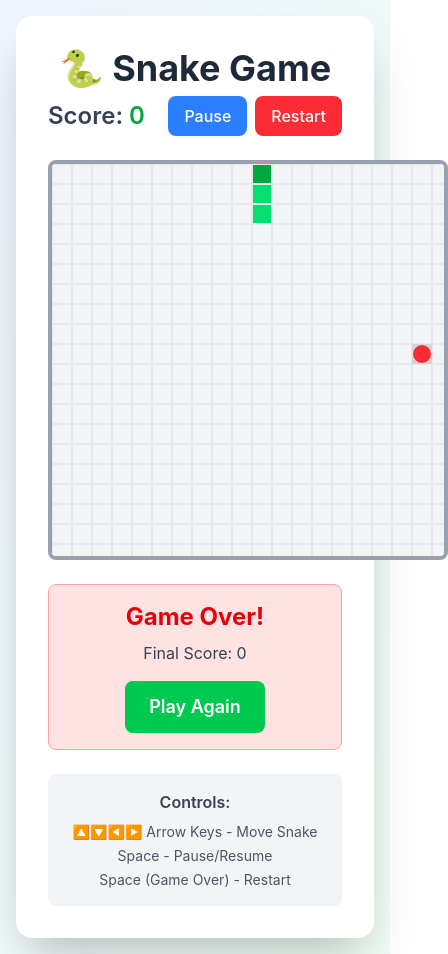
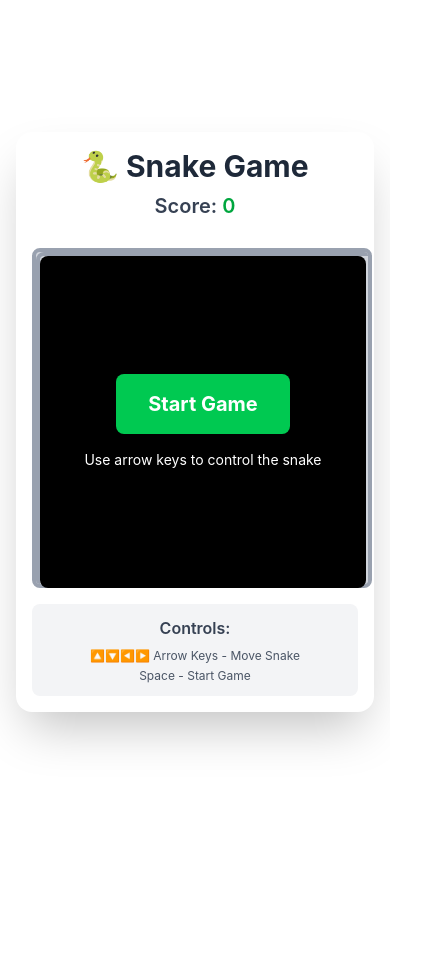
Before and after one commit to rajib-sadhu/snake-game, a React (Vite) app: page / in a window 390 px wide. Shown: the whole page, 448 px wide, since content can reach past the window. After the commit the page ends 844 px from the top, so only its background shows below. Built offline with nearby package versions, Linux system fonts and the light colour scheme.

Commit message:
some changes

```diff
--- a/src/components/SnackGame.tsx
+++ b/src/components/SnackGame.tsx
@@ -37,17 +37,38 @@ const initialGameState: GameState = {
 const SnakeGame: React.FC = () => {
   const [gameState, setGameState] = useState<GameState>(initialGameState);
   const [showMobileControls, setShowMobileControls] = useState(false);
+  const [gameStarted, setGameStarted] = useState(false);
+  const [isMobile, setIsMobile] = useState(false);
 
   useEffect(() => {
-    const isMobile = /iPhone|iPad|iPod|Android/i.test(navigator.userAgent);
-    setShowMobileControls(isMobile);
+    const checkMobile = () => {
+      const mobile =
+        /iPhone|iPad|iPod|Android/i.test(navigator.userAgent) ||
+        window.innerWidth <= 768;
+      setIsMobile(mobile);
+      setShowMobileControls(mobile);
+    };
+
+    checkMobile();
+    window.addEventListener("resize", checkMobile);
+
+    return () => window.removeEventListener("resize", checkMobile);
   }, []);
+
+  const startGame = () => {
+    setGameStarted(true);
+    setGameState({
+      ...initialGameState,
+      food: createFood(initialGameState.snake),
+    });
+  };
 
   const resetGame = () => {
     setGameState({
       ...initialGameState,
       food: createFood(initialGameState.snake),
     });
+    setGameStarted(true);
   };
 
   const togglePause = () => {
@@ -55,7 +76,7 @@ const SnakeGame: React.FC = () => {
   };
 
   const moveSnake = useCallback(() => {
-    if (gameState.gameOver || gameState.isPaused) return;
+    if (!gameStarted || gameState.gameOver || gameState.isPaused) return;
 
     setGameState((prev) => {
       const newSnake = [...prev.snake];
@@ -111,10 +132,17 @@ const SnakeGame: React.FC = () => {
         return { ...prev, snake: newSnake };
       }
     });
-  }, [gameState.gameOver, gameState.isPaused]);
+  }, [gameStarted, gameState.gameOver, gameState.isPaused]);
 
   const handleKeyPress = useCallback(
     (event: KeyboardEvent) => {
+      if (!gameStarted) {
+        if (event.key === " ") {
+          startGame();
+        }
+        return;
+      }
+
       if (gameState.gameOver) {
         if (event.key === " ") {
           resetGame();
@@ -128,7 +156,7 @@ const SnakeGame: React.FC = () => {
       }
 
       setGameState((prev) => {
-        if (prev.isPaused) return prev;
+        if (!gameStarted || prev.isPaused) return prev;
 
         switch (event.key) {
           case "ArrowUp":
@@ -155,12 +183,8 @@ const SnakeGame: React.FC = () => {
         return prev;
       });
     },
-    [gameState.gameOver, gameState.isPaused]
+    [gameStarted, gameState.gameOver]
   );
-
-  useEffect(() => {
-    resetGame();
-  }, []);
 
   useEffect(() => {
     const gameInterval = setInterval(moveSnake, GAME_SPEED);
@@ -172,6 +196,15 @@ const SnakeGame: React.FC = () => {
     return () => window.removeEventListener("keydown", handleKeyPress);
   }, [handleKeyPress]);
 
+  const calculateGridSize = () => {
+    const maxWidth = isMobile ? window.innerWidth - 40 : 400;
+    const calculatedCellSize = Math.floor(maxWidth / GRID_SIZE);
+    return Math.min(calculatedCellSize, CELL_SIZE);
+  };
+
+  const cellSize = calculateGridSize();
+  const gridSizePx = GRID_SIZE * cellSize;
+
   const renderCell = (x: number, y: number) => {
     const isSnake = gameState.snake.some(
       (segment) => segment.x === x && segment.y === y
@@ -179,14 +212,14 @@ const SnakeGame: React.FC = () => {
     const isFood = gameState.food.x === x && gameState.food.y === y;
     const isHead = gameState.snake[0]?.x === x && gameState.snake[0]?.y === y;
 
-    let cellClass = "border border-gray-200";
+    let cellClass = "border border-gray-200 transition-colors duration-150";
 
     if (isHead) {
       cellClass += " bg-green-600";
     } else if (isSnake) {
       cellClass += " bg-green-400";
     } else if (isFood) {
-      cellClass += " bg-red-500 rounded-full";
+      cellClass += " bg-red-500 rounded-full animate-pulse";
     } else {
       cellClass += " bg-gray-100";
     }
@@ -196,14 +229,40 @@ const SnakeGame: React.FC = () => {
         key={`${x}-${y}`}
         className={cellClass}
         style={{
-          width: CELL_SIZE,
-          height: CELL_SIZE,
+          width: cellSize,
+          height: cellSize,
+          minWidth: cellSize,
+          minHeight: cellSize,
         }}
       />
     );
   };
 
   const renderGrid = () => {
+    if (!gameStarted) {
+      return (
+        <div
+          className="flex items-center justify-center bg-gray-300 border-4 border-gray-400 rounded-lg mx-auto"
+          style={{
+            width: gridSizePx,
+            height: gridSizePx,
+          }}
+        >
+          <div className="text-center p-4">
+            <button
+              onClick={startGame}
+              className="px-8 py-4 bg-green-500 text-white rounded-lg hover:bg-green-600 transition-colors font-bold text-xl shadow-lg transform hover:scale-105"
+            >
+              Start Game
+            </button>
+            <p className="mt-4 text-gray-600 text-sm">
+              Press Space bar or tap Start to begin
+            </p>
+          </div>
+        </div>
+      );
+    }
+
     const grid = [];
     for (let y = 0; y < GRID_SIZE; y++) {
       for (let x = 0; x < GRID_SIZE; x++) {
@@ -214,79 +273,108 @@ const SnakeGame: React.FC = () => {
   };
 
   return (
-    <div className="min-h-screen bg-gradient-to-br from-blue-50 to-green-50 flex flex-col items-center justify-center p-4">
-      <div className="bg-white rounded-2xl shadow-2xl p-8 max-w-md w-full">
-        <h1 className="text-4xl font-bold text-center text-gray-800 mb-2">
+    <div className="min-h-screen flex flex-col items-center justify-center p-4 safe-area-padding">
+      <div className="bg-white rounded-2xl shadow-2xl p-4 md:p-8 w-full max-w-md mx-auto">
+        <h1 className="text-3xl md:text-4xl font-bold text-center text-gray-800 mb-2">
           🐍 Snake Game
         </h1>
 
-        <div className="flex justify-between items-center mb-6">
-          <div className="text-2xl font-semibold text-gray-700">
+        <div className="flex flex-col sm:flex-row sm:justify-between sm:items-center gap-3 mb-4 md:mb-6">
+          <div className="text-xl md:text-2xl font-semibold text-gray-700 text-center sm:text-left">
             Score: <span className="text-green-600">{gameState.score}</span>
           </div>
-          <div className="flex gap-2">
+          <div className="flex justify-center gap-2">
+            {gameStarted && (
+              <>
                 <button
                   onClick={togglePause}
-              className="px-4 py-2 bg-blue-500 text-white rounded-lg hover:bg-blue-600 transition-colors font-medium"
+                  className="px-3 py-2 md:px-4 md:py-2 bg-blue-500 text-white rounded-lg hover:bg-blue-600 transition-colors font-medium text-sm md:text-base flex-1"
                 >
                   {gameState.isPaused ? "Resume" : "Pause"}
                 </button>
                 <button
                   onClick={resetGame}
-              className="px-4 py-2 bg-red-500 text-white rounded-lg hover:bg-red-600 transition-colors font-medium"
+                  className="px-3 py-2 md:px-4 md:py-2 bg-red-500 text-white rounded-lg hover:bg-red-600 transition-colors font-medium text-sm md:text-base flex-1"
                 >
                   Restart
                 </button>
+              </>
+            )}
           </div>
         </div>
 
+        <div className="relative">
           <div
             className="grid bg-gray-300 border-4 border-gray-400 rounded-lg mx-auto overflow-hidden"
             style={{
-            gridTemplateColumns: `repeat(${GRID_SIZE}, ${CELL_SIZE}px)`,
-            width: GRID_SIZE * CELL_SIZE,
-            height: GRID_SIZE * CELL_SIZE,
+              gridTemplateColumns: `repeat(${GRID_SIZE}, ${cellSize}px)`,
+              width: gridSizePx,
+              height: gridSizePx,
             }}
           >
             {renderGrid()}
           </div>
 
+          {!gameStarted && (
+            <div className="absolute left-2 top-2 w-full inset-0 bg-black bg-opacity-50 rounded-lg flex items-center justify-center">
+              <div className="text-center p-4">
+                <button
+                  onClick={startGame}
+                  className="px-8 py-4 bg-green-500 text-white rounded-lg hover:bg-green-600 transition-colors font-bold text-xl shadow-lg transform hover:scale-105 mb-4"
+                >
+                  Start Game
+                </button>
+                <p className="text-white text-sm">
+                  Use arrow keys to control the snake
+                </p>
+              </div>
+            </div>
+          )}
           {gameState.gameOver && (
-          <div className="mt-6 p-4 bg-red-100 border border-red-300 rounded-lg text-center">
-            <h2 className="text-2xl font-bold text-red-600 mb-2">Game Over!</h2>
-            <p className="text-gray-700 mb-4">Final Score: {gameState.score}</p>
+            <div className="absolute top-1/2 -translate-y-1/2 left-2 w-full mt-4 md:mt-6 p-4 bg-red-100 border border-red-300 rounded-lg text-center">
+              <h2 className="text-xl md:text-2xl font-bold text-red-600 mb-2">
+                Game Over!
+              </h2>
+              <p className="text-gray-700 mb-4">
+                Final Score: {gameState.score}
+              </p>
               <button
                 onClick={resetGame}
-              className="px-6 py-3 bg-green-500 text-white rounded-lg hover:bg-green-600 transition-colors font-semibold text-lg"
+                className="px-6 py-3 bg-green-500 text-white rounded-lg hover:bg-green-600 transition-colors font-semibold text-lg w-full md:w-auto"
               >
                 Play Again
               </button>
             </div>
           )}
-
-        <div className="mt-6 bg-gray-100 p-4 rounded-lg">
-          <h3 className="font-semibold text-gray-700 mb-2">Controls:</h3>
-          <div className="text-sm text-gray-600 space-y-1">
-            <p>🔼🔽◀️▶️ Arrow Keys - Move Snake</p>
-            <p>Space - Pause/Resume</p>
-            <p>Space (Game Over) - Restart</p>
-          </div>
-        </div>
-
-        {gameState.isPaused && !gameState.gameOver && (
-          <div className="mt-4 p-3 bg-yellow-100 border border-yellow-300 rounded-lg text-center">
+            {gameState.isPaused && gameStarted && !gameState.gameOver && (
+          <div className="mt-4 p-3 py-10 absolute top-1/2 -translate-y-1/2 w-full left-2 bg-yellow-100 border border-yellow-300 rounded-lg text-center">
             <p className="text-yellow-700 font-semibold">Game Paused</p>
           </div>
         )}
-        {showMobileControls && (
+        </div>
+
+        {showMobileControls && gameStarted && !gameState.gameOver && (
           <MobileControls
             onDirectionChange={(direction) => {
-              if (!gameState.gameOver && !gameState.isPaused) {
+              if (gameStarted && !gameState.gameOver && !gameState.isPaused) {
                 setGameState((prev) => ({ ...prev, direction }));
               }
             }}
           />
         )}
+
+        <div className="mt-4 md:mt-6 bg-gray-100 p-3 md:p-4 rounded-lg">
+          <h3 className="font-semibold text-gray-700 mb-2 text-center md:text-left">
+            Controls:
+          </h3>
+          <div className="text-xs md:text-sm text-gray-600 space-y-1 text-center md:text-left">
+            <p>🔼🔽◀️▶️ Arrow Keys - Move Snake</p>
+            <p>Space - {gameStarted ? "Pause/Resume" : "Start Game"}</p>
+            {gameState.gameOver && <p>Space - Restart Game</p>}
+          </div>
+        </div>
+
+
       </div>
     </div>
   );
--- a/src/index.css
+++ b/src/index.css
@@ -2,15 +2,15 @@
 
 body {
   margin: 0;
-  font-family: -apple-system, BlinkMacSystemFont, 'Segoe UI', 'Roboto', 'Oxygen',
-    'Ubuntu', 'Cantarell', 'Fira Sans', 'Droid Sans', 'Helvetica Neue',
+  font-family: -apple-system, BlinkMacSystemFont, "Segoe UI", "Roboto", "Oxygen",
+    "Ubuntu", "Cantarell", "Fira Sans", "Droid Sans", "Helvetica Neue",
     sans-serif;
   -webkit-font-smoothing: antialiased;
   -moz-osx-font-smoothing: grayscale;
 }
 
 code {
-  font-family: source-code-pro, Menlo, Monaco, Consolas, 'Courier New',
+  font-family: source-code-pro, Menlo, Monaco, Consolas, "Courier New",
     monospace;
 }
 
@@ -30,3 +30,19 @@ code {
   -ms-user-select: none;
   user-select: none;
 }
+
+
+  /* Mobile-specific optimizations */
+
+.safe-area-padding {
+  padding-left: env(safe-area-inset-left);
+  padding-right: env(safe-area-inset-right);
+  padding-bottom: env(safe-area-inset-bottom);
+}
+
+@media (max-width: 768px) {
+  .safe-area-padding {
+    padding: 1rem;
+    padding-bottom: calc(1rem + env(safe-area-inset-bottom));
+  }
+}
--- a/src/types/game.ts
+++ b/src/types/game.ts
@@ -14,4 +14,4 @@ export interface Position {
 
   export const GRID_SIZE = 20;
   export const CELL_SIZE = 20;
-  export const GAME_SPEED = 150;
+  export const GAME_SPEED = 200;
```
Lines whose indentation alone changed are shown as unchanged.
